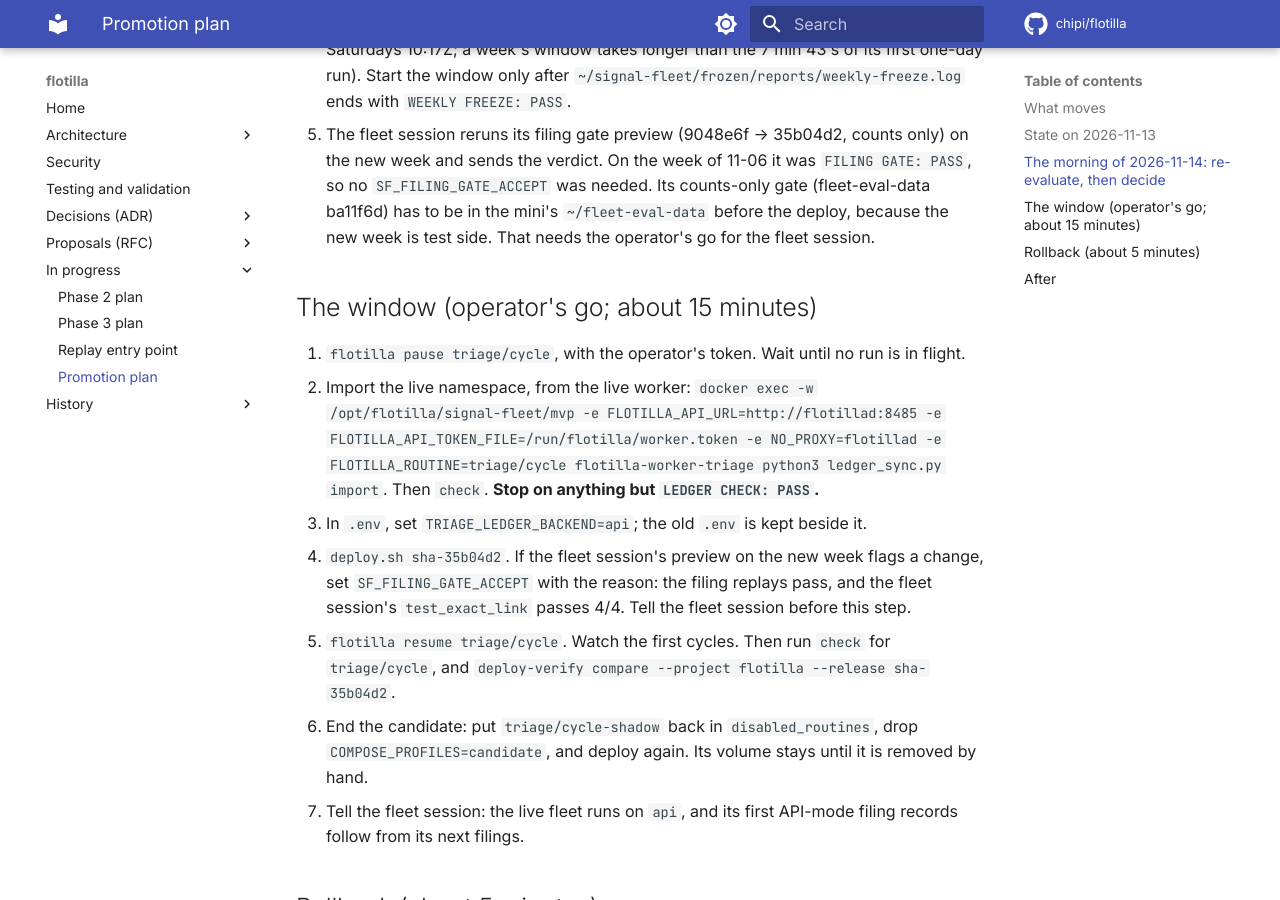
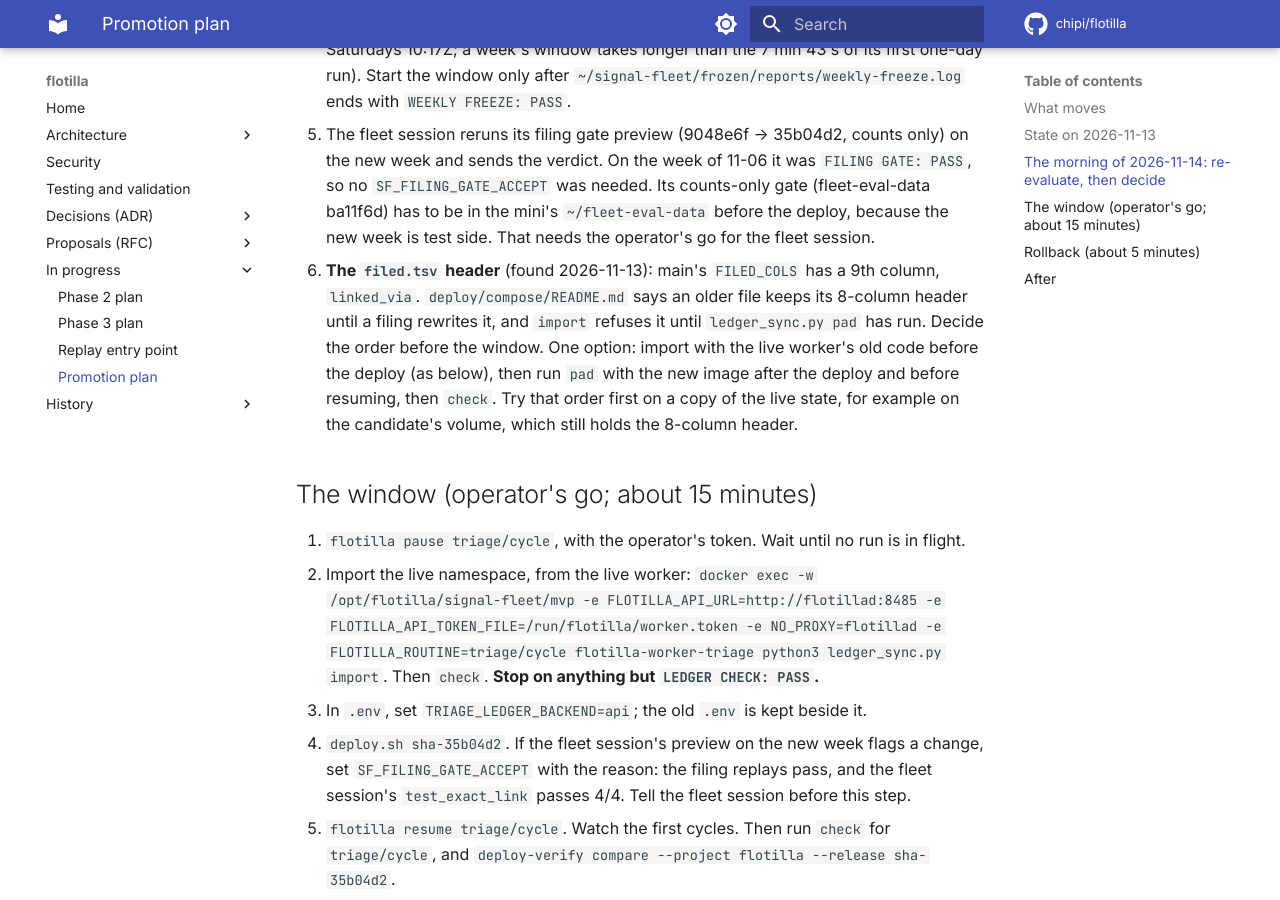
Before and after one commit to chipi/flotilla, an MkDocs documentation site: the page built from docs/wip/promotion-plan.md, in a window 1280 px wide and 900 px high, scrolled down 1439 px. Built offline with MkDocs 1.6.1 and Material for MkDocs 9.7.7, drawn with Linux system fonts in a browser that asks for light colours; comment, search, counter and statistics services are not loaded.

Commit message:
docs(wip): promotion plan: decide the filed.tsv header order (linked_via, ledger_sync pad) before the window
Co-Authored-By: Claude Opus 5.5 <noreply@anthropic.com>
Claude-Session: https://claude.ai/code/session_014cvkLDhZiuT6G7yUUfGC4i

```diff
--- a/docs/wip/promotion-plan.md
+++ b/docs/wip/promotion-plan.md
@@ -50,6 +50,13 @@ The ledger backend goes from `tsv` to `api`. No store schema changes between `90
    `SF_FILING_GATE_ACCEPT` was needed. Its counts-only gate (fleet-eval-data ba11f6d) has to be in the
    mini's `~/fleet-eval-data` before the deploy, because the new week is test side. That needs the
    operator's go for the fleet session.
+6. **The `filed.tsv` header** (found 2026-11-13): main's `FILED_COLS` has a 9th column, `linked_via`.
+   `deploy/compose/README.md` says an older file keeps its 8-column header until a filing rewrites it,
+   and `import` refuses it until `ledger_sync.py pad` has run. Decide the order before the window. One
+   option: import with the live worker's old code before the deploy (as below), then run `pad`
+   with the new image after the deploy and before resuming, then `check`. Try that order first
+   on a copy of the live state, for example on the candidate's volume, which still holds the
+   8-column header.
 
 ## The window (operator's go; about 15 minutes)
 
```
